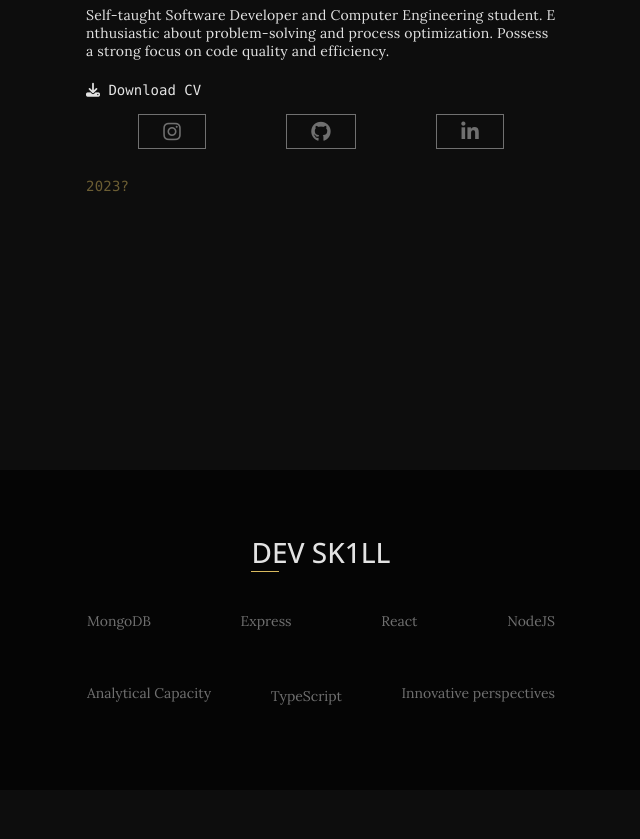
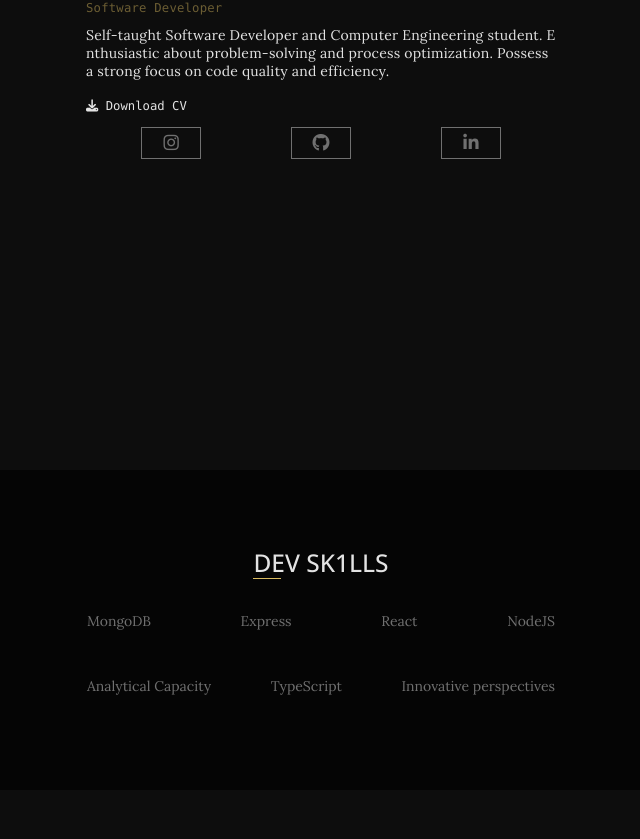
Before and after one commit to VeraLaureano/portfolio, a React (Vite) app: page / in a window 1280 px wide. Shown: the part 1130-1969 px from the top of the page, without its empty margins (319-959 px from the left). Built offline with nearby package versions, Linux system fonts and the light colour scheme.

Commit message:
15/11/23 - update styles

```diff
--- a/src/Components/About.jsx
+++ b/src/Components/About.jsx
@@ -22,7 +22,6 @@ const About = () => {
           <li><Anchor link="https://github.com/VeraLaureano"><i className="fa-brands fa-github"></i></Anchor></li>
           <li><Anchor link="https://www.linkedin.com/in/laureano-vera-320086204/"><i className="fa-brands fa-linkedin-in"></i></Anchor></li>
         </ul>
-        <p className="About__other"><code>2023?</code></p>
       </div>
     </div>
   </section>
--- a/src/Components/Footer.css
+++ b/src/Components/Footer.css
@@ -8,7 +8,6 @@
   justify-content: center;
   align-items: center;
   font-size: 14px;
-  border-top: 1px solid var(--gray);
 }
 
 .Footer__links {
--- a/src/Components/Stack.jsx
+++ b/src/Components/Stack.jsx
@@ -6,7 +6,7 @@ const Stack = () => {
   return (
     <section id="st4ck" className="Stack">
     <div className="Stack__info">
-      <Title>DEV Sk1ll</Title>
+      <Title>DEV Sk1lls</Title>
       <ul className="Stack__list">
         <li><a className="Stack__link" rel='noreferrer' href="https://www.mongodb.com/" target="_blank">MongoDB</a></li>
         <li><a className="Stack__link" rel='noreferrer' href="https://expressjs.com/" target="_blank">Express</a></li>
--- a/src/Components/TimelineItem.jsx
+++ b/src/Components/TimelineItem.jsx
@@ -2,7 +2,7 @@ import React from 'react'
 import PropTypes from 'prop-types'
 import './TimelineItem.css'
 
-const TimelineItem = ({ date, name, children }) => {
+const TimelineItem = ({ name, date, children }) => {
   return (
     <div className="Timeline__item">
       <div className="Timeline__dot"></div>
@@ -18,8 +18,8 @@ const TimelineItem = ({ date, name, children }) => {
 }
 
 TimelineItem.propTypes = {
+  name: PropTypes.string,
   date: PropTypes.string,
-  name: PropTypes.string,
   children: PropTypes.node
 }
 
--- a/src/main.css
+++ b/src/main.css
@@ -16,6 +16,8 @@
 
   --title-size: calc(var(--mb-6) * 1.97);
   --text-small: 14px;
+
+  font-size: 14px;
 }
 
 * {
```
